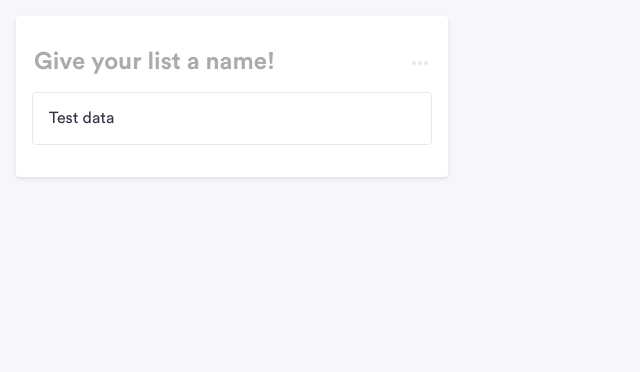
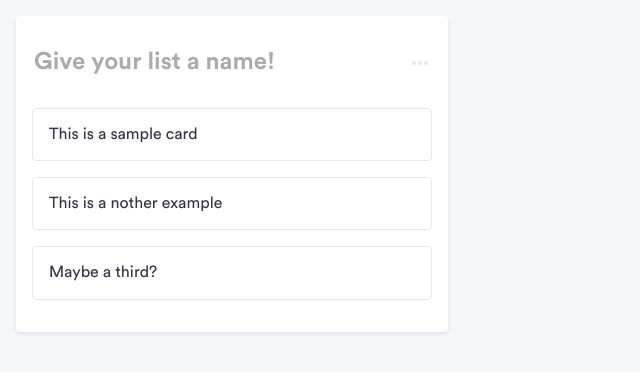
Before and after one commit to eltoncrego/trello-clone, a React app in the folder client/: page / in a window 1280 px wide. Shown: the top 372 px of the page, without its empty margins (0-640 px from the left). Built offline with nearby package versions, Linux system fonts and the light colour scheme.

Commit message:
Create an iterable list of card components

```diff
--- a/client/src/App/BaseStyles.js
+++ b/client/src/App/BaseStyles.js
@@ -1,6 +1,6 @@
 import { createGlobalStyle } from 'styled-components';
 
-import { font, color } from '../Shared/styles';
+import { font, color } from '../Shared/Utils/styles';
 
 export default createGlobalStyle`
   html, body, #trello-clone__root {
--- a/client/src/App/Routes.jsx
+++ b/client/src/App/Routes.jsx
@@ -1,10 +1,10 @@
 import React from 'react';
 import { BrowserRouter, Route } from 'react-router-dom';
-import Test from '../Views/Test';
+import Board from '../Views/Board';
 
 const Routes = () => (
   <BrowserRouter>
-    <Route path='/' component={Test} />
+    <Route path='/' component={Board} />
   </BrowserRouter>
 );
 
--- /dev/null
+++ b/client/src/Views/Board.jsx
@@ -0,0 +1,19 @@
+import React, { useState } from 'react';
+import List from '../Shared/Components/List';
+import Card from '../Shared/Components/Card';
+import { testCards } from '../Shared/Constants/testData';
+
+const Board = () => {
+  const [cards, setCards] = useState(testCards);
+
+  let getCardUIElements = () =>
+    cards.map((card, i) => {
+      return <Card data={card} key={i} />;
+    });
+
+  return (
+    <List placeholder='Give your list a name!'>{getCardUIElements()}</List>
+  );
+};
+
+export default Board;
--- a/client/src/Views/Test.jsx
+++ /dev/null
@@ -1,11 +0,0 @@
-import React from 'react';
-import List from '../Shared/Components/List';
-import Card from '../Shared/Components/Card';
-
-const Test = () => (
-  <List placeholder="Give your list a name!">
-    <Card/>
-  </List>
-);
-
-export default Test;
--- a/client/src/shared/Components/Card/Styles.js
+++ b/client/src/shared/Components/Card/Styles.js
@@ -1,5 +1,5 @@
 import styled from 'styled-components';
-import { color, global, globalProperties } from '../../styles';
+import { color, global, globalProperties } from '../../Utils/styles';
 
 export const CardContainer = styled.div`
   background-color: ${color.bgLight};
--- a/client/src/shared/Components/Card/index.jsx
+++ b/client/src/shared/Components/Card/index.jsx
@@ -1,8 +1,8 @@
 import React from 'react';
 import { CardContainer } from './Styles';
 
-export const Card = () => {
-  return <CardContainer>Test data</CardContainer>;
+export const Card = ({ data }) => {
+  return <CardContainer>{data}</CardContainer>;
 };
 
 export default Card;
--- a/client/src/shared/Components/List/Styles.js
+++ b/client/src/shared/Components/List/Styles.js
@@ -1,5 +1,5 @@
 import styled from 'styled-components';
-import { global, color, globalProperties, font } from '../../styles';
+import { global, color, globalProperties, font } from '../../Utils/styles';
 
 export const ListContainer = styled.div`
   background-color: ${color.bgLight};
@@ -15,6 +15,7 @@ export const ListHeader = styled.div`
   display: grid;
   grid-template-columns: 1fr 56px;
   margin-top: 16px;
+  margin-bottom: 32px;
 `;
 
 export const ListTitleInput = styled.input`
--- a/client/src/shared/Components/Shared.js
+++ b/client/src/shared/Components/Shared.js
@@ -1,9 +1,9 @@
 import styled from 'styled-components';
-import { color } from '../styles';
+import { color } from '../Utils/styles';
 
 export const IconContainer = styled.div`
   display: flex;
   align-items: center;
   justify-content: flex-end;
-  ${({disabled}) => disabled ? `color: ${color.light}` : null}
+  ${({ disabled }) => (disabled ? `color: ${color.light}` : null)}
 `;
--- /dev/null
+++ b/client/src/shared/Constants/testData.js
@@ -0,0 +1,5 @@
+export const testCards = [
+  'This is a sample card',
+  'This is a nother example',
+  'Maybe a third?',
+];
```
Also changed, not shown: client/src/shared/Utils/styles.js (renamed from client/src/shared/styles.js).
